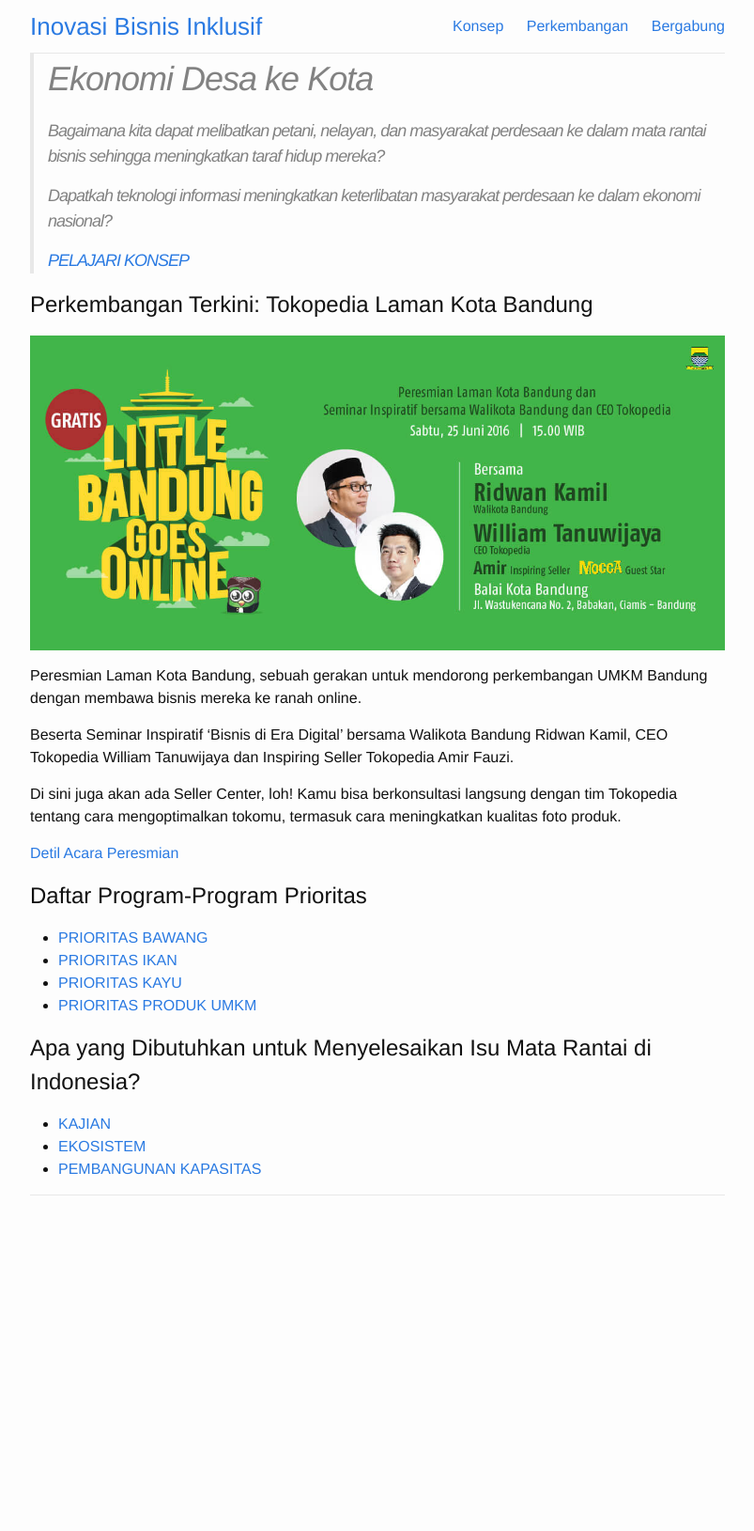
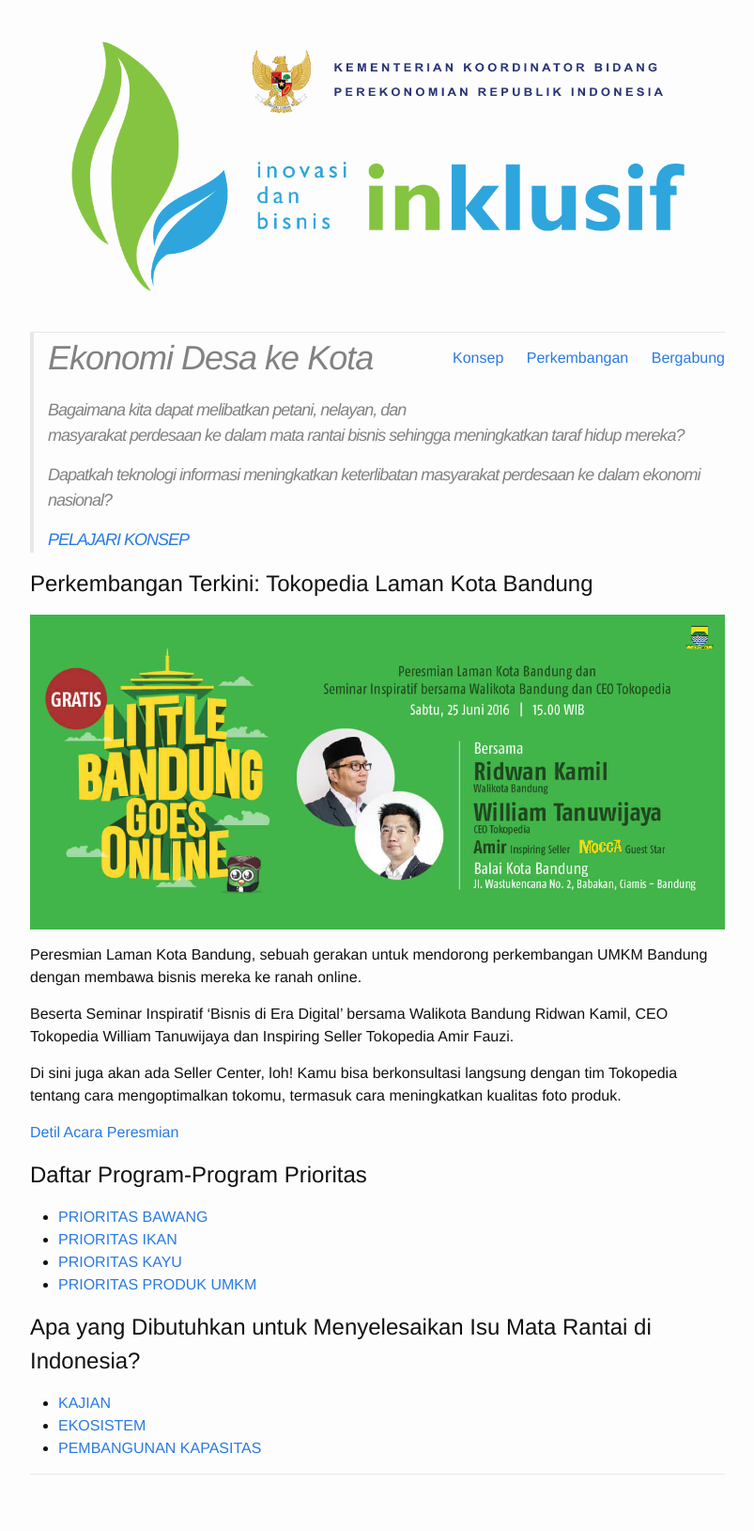
Before and after one commit to Code4Nation/inobisif, a Jekyll site: the page built from index.md, in a window 1280 px wide. Shown: the whole page at 94% size, without its empty margins (238-1041 px from the left). Built offline with Jekyll 4.4.1, drawn with Linux system fonts in a browser that asks for light colours; before the commit the page ends 1332 px from its top, so only the background shows below that.

Commit message:
Add inobisif logo, thw one with kemenko (#11)

```diff
--- a/_includes/header.html
+++ b/_includes/header.html
@@ -1,7 +1,5 @@
 <header>
-  <!-- <img/> -->
-  <h1><a href="/">{{ site.title }}</a></h1>
-  <!-- <aside/> -->
+  <a href="/"><img alt="{{ site.title }}" src="/assets/logo.png" /></a>
   <nav>
     <ul>{% assign pages = site.pages | sort:"order" %}{% for page in pages %}{% if page.parent == "index" %}
       <li><a href="{{ page.url }}">{{ page.title }}</a></li>{% endif %}{% endfor %}
```
Also changed, not shown: assets/logo.png (added).
